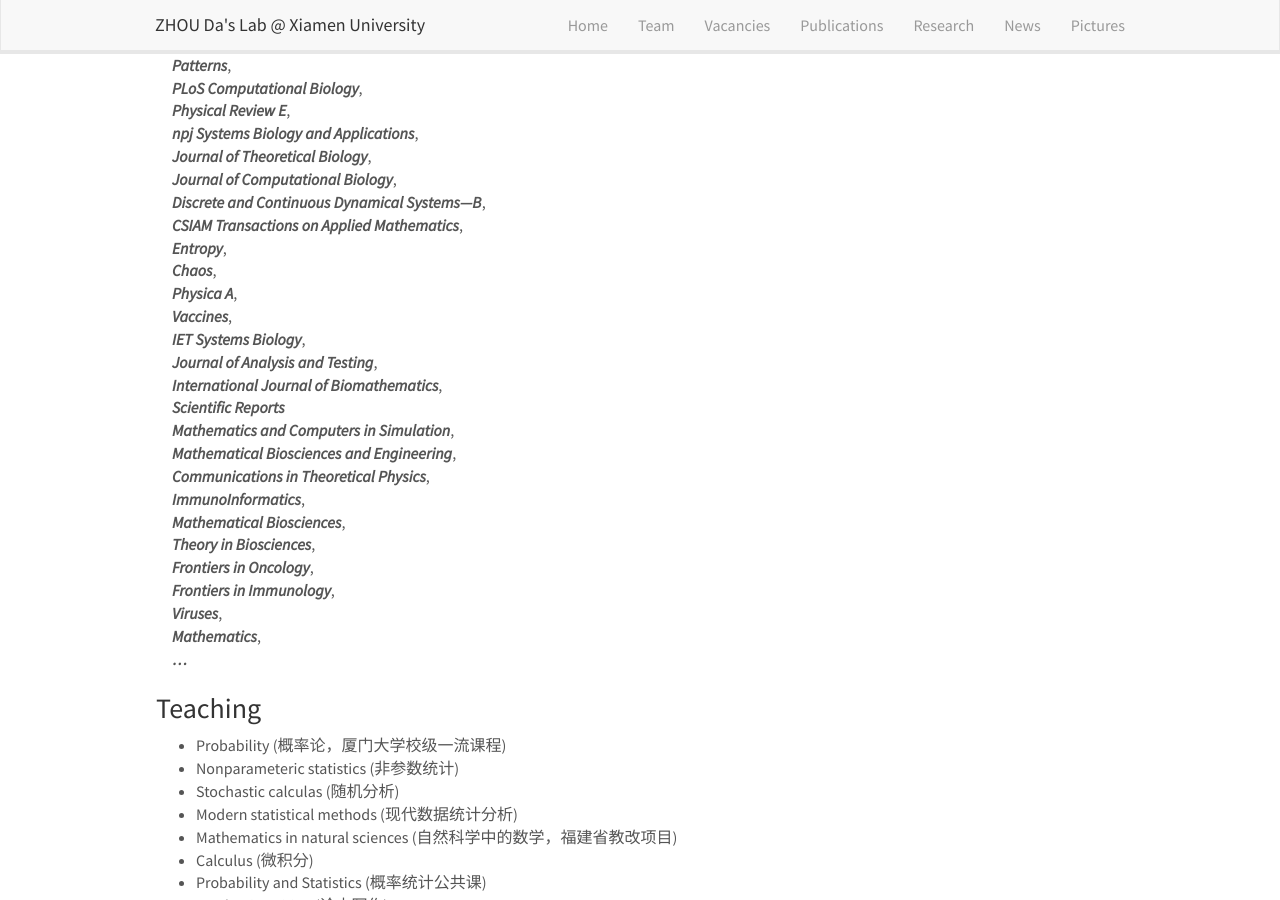
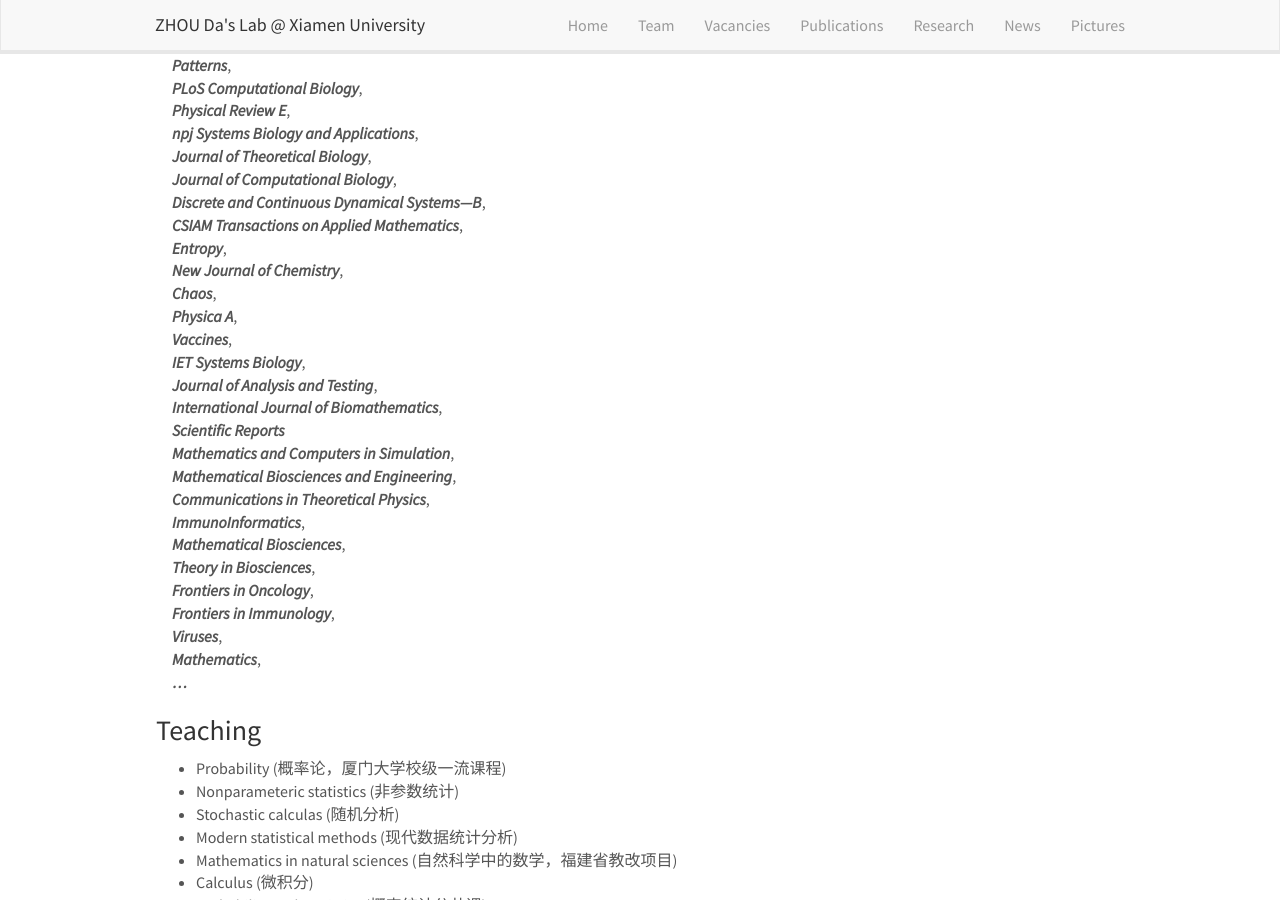
Before and after one commit to ZhouDaLab/zhoudalab.github.io, a Jekyll site: the page built from _pages/home.md, in a window 1280 px wide and 900 px high, scrolled down 1809 px. Built offline with Jekyll 4.4.1, drawn with Linux system fonts in a browser that asks for light colours; nearby versions of some CDN libraries.

Commit message:
Update home.md

```diff
--- a/_pages/home.md
+++ b/_pages/home.md
@@ -78,6 +78,7 @@ Email：zhouda@xmu.edu.cn
 &emsp;***Discrete and Continuous Dynamical Systems—B***,
 &emsp;***CSIAM Transactions on Applied Mathematics***,
 &emsp;***Entropy***,
+&emsp;***New Journal of Chemistry***,
 &emsp;***Chaos***,
 &emsp;***Physica A***,
 &emsp;***Vaccines***,
```
